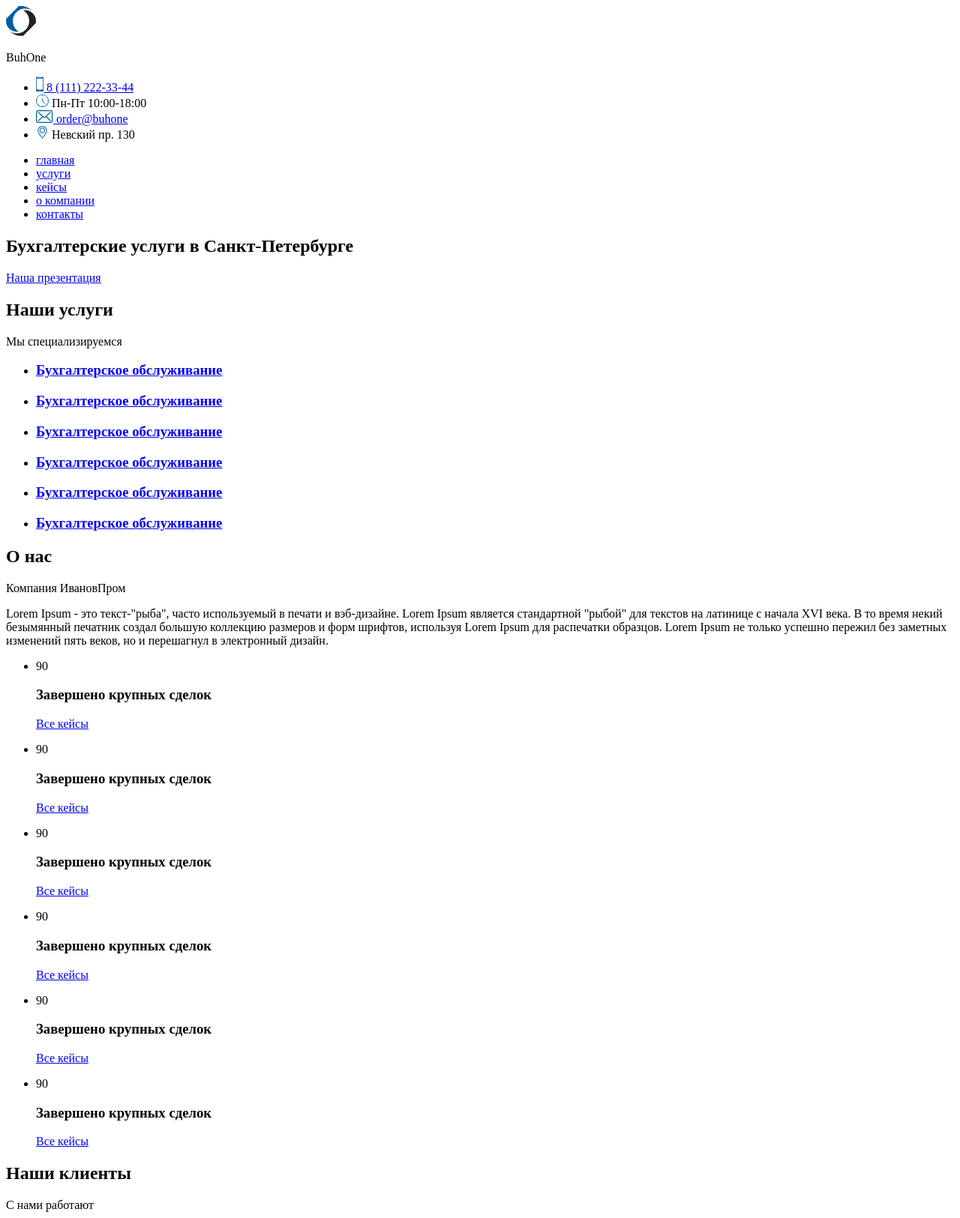
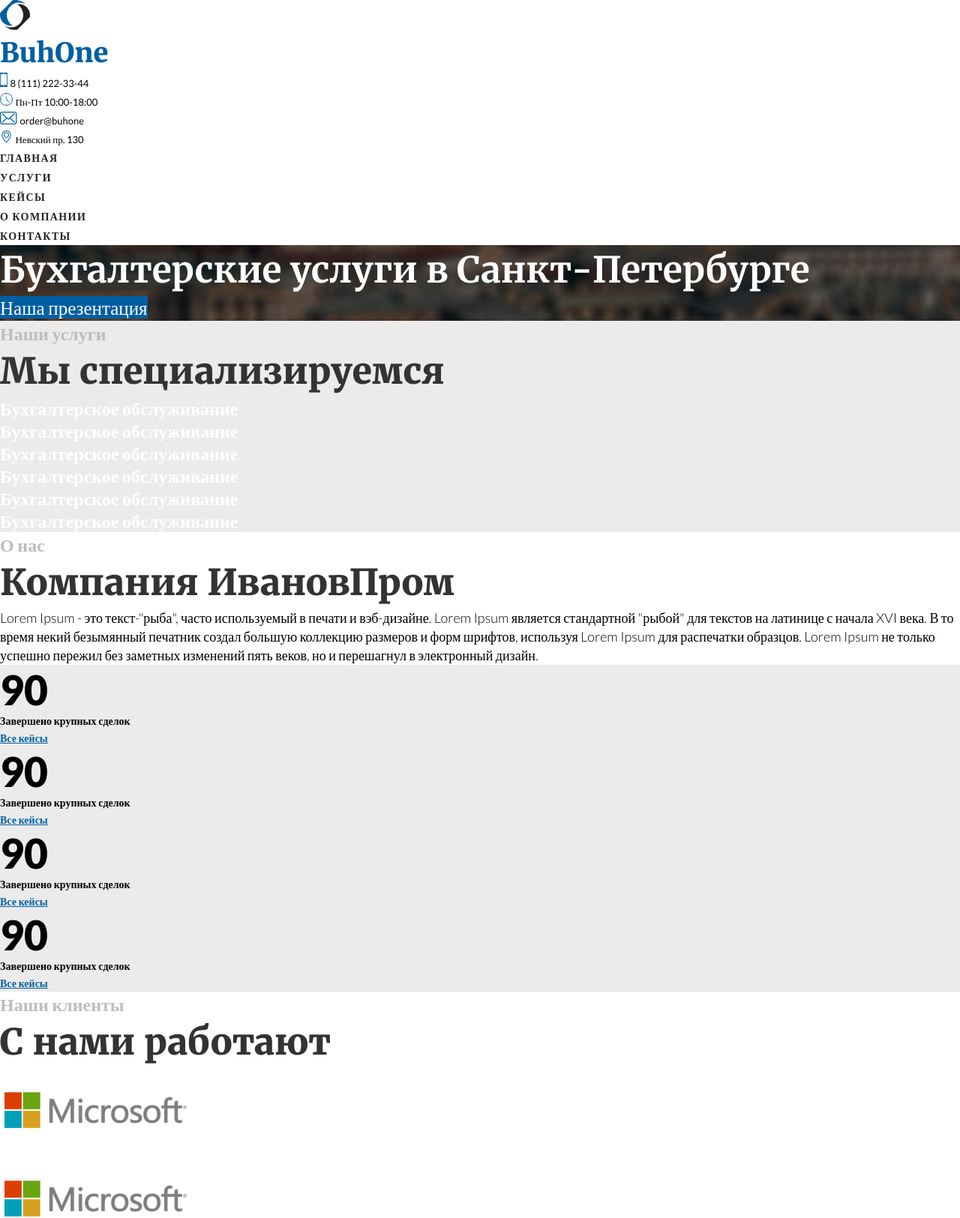
Before and after one commit to user-ngs/test-html-css, a plain HTML site: page index.html in a window 1280 px wide. Shown: the top 1625 px of the page at 75% size. Drawn offline with Linux system fonts and the light colour scheme.

Commit message:
add all fonts

```diff
--- /dev/null
+++ b/css/reset.css
@@ -0,0 +1,48 @@
+/* http://meyerweb.com/eric/tools/css/reset/
+   v2.0 | 20110126
+   License: none (public domain)
+*/
+
+html, body, div, span, applet, object, iframe,
+h1, h2, h3, h4, h5, h6, p, blockquote, pre,
+a, abbr, acronym, address, big, cite, code,
+del, dfn, em, img, ins, kbd, q, s, samp,
+small, strike, strong, sub, sup, tt, var,
+b, u, i, center,
+dl, dt, dd, ol, ul, li,
+fieldset, form, label, legend,
+table, caption, tbody, tfoot, thead, tr, th, td,
+article, aside, canvas, details, embed,
+figure, figcaption, footer, header, hgroup,
+menu, nav, output, ruby, section, summary,
+time, mark, audio, video {
+	margin: 0;
+	padding: 0;
+	border: 0;
+	font-size: 100%;
+/*	font: inherit; */
+	vertical-align: baseline;
+}
+/* HTML5 display-role reset for older browsers */
+article, aside, details, figcaption, figure,
+footer, header, hgroup, menu, nav, section {
+	display: block;
+}
+body {
+	line-height: 1;
+}
+ol, ul {
+	list-style: none;
+}
+blockquote, q {
+	quotes: none;
+}
+blockquote:before, blockquote:after,
+q:before, q:after {
+	content: '';
+	content: none;
+}
+table {
+	border-collapse: collapse;
+	border-spacing: 0;
+}
--- /dev/null
+++ b/css/style.css
@@ -0,0 +1,187 @@
+body {
+    color: #000000;
+    font-family: 'Lato';
+    font-size: 18px;
+    font-style: normal;
+    font-weight: 300;
+    line-height: 25px;
+}
+
+.header-title {
+    color: #005FA3;
+    font-family: 'Merriweather';
+    font-size: 36px;
+    font-weight: 900;
+    line-height: 50px;
+}
+
+.section-sub-title-blue {
+    color: #005FA3;
+}
+
+.header-contact-link {
+    text-decoration: none;
+}
+
+.header-contact-text {
+    color: #000000;
+    font-size: 13px;
+    font-weight: 400;
+    line-height: 17px
+}
+
+.header-nav-link {
+    text-decoration: none;
+    color: #222;
+    text-transform: uppercase;
+    font-size: 14px;
+    font-weight: 700;
+    letter-spacing: 1.4px;
+}
+
+.desc {
+    background-color: #191E22;
+    background-image: url(../img/screen-bkg-first.jpg);
+}
+
+.desc-title,
+.desc-link {
+    color: #FFF;
+}
+
+.desc-title {
+    font-family: 'Merriweather';
+    font-size: 48px;
+    font-weight: 700;
+    line-height: 66px;
+}
+
+.desc-link {
+    text-decoration: none;
+    text-align: center;
+    font-size: 25px;
+    font-weight: 400;
+    line-height: 35px;
+    background: #005FA3 ;
+}
+
+.service {
+    background-color: #EBEBEB;
+}
+
+.section-title {
+    color: #BDBDBD;
+    font-size: 24px;
+    font-weight: 900;
+    line-height: 33px;
+}
+
+.section-subtitle {
+    color: #333333;
+    font-family: 'Merriweather';
+    font-size: 48px;
+    font-weight: 900;
+    line-height: 69px;
+}
+
+.service-item-link {
+    background-color: #191E22;
+    background-image: url(../img/screen-bkg-second.jpg);
+    text-decoration: none;
+}
+
+.service-item-title {
+    color: #FFF;
+    font-size: 24px;
+    font-weight: 900;
+    line-height: 30px;
+}
+
+.button {
+    color: #FFF;
+    font-weight: 400;
+    font-family: inherit;
+    font-size: inherit;
+    line-height: inherit;
+    background: #005FA3;
+    border: none;
+}
+
+.review-item {
+    background: #EBEBEB;
+
+}
+
+.review-item-text {
+    color: #000000;
+}
+
+.review-item-author {
+    color: #000000;
+    font-weight: 900;
+}
+
+.review-item-position {
+    color: #4F4F4F;
+    font-weight: 400;
+    font-size: 14px;
+    line-height: 19px;
+}
+
+.about-item {
+    background: #EBEBEB;
+}
+
+.about-item-num {
+    font-size: 55px;
+    font-style: normal;
+    font-weight: 900;
+    line-height: 66px;
+}
+
+.about-item-header {
+    font-size: 14px;
+    font-weight: 700;
+    line-height: 18px;
+    letter-spacing: 0em;
+    text-align: left;
+}
+
+.about-item-link {
+    font-size: 14px;
+    font-weight: 700;
+    line-height: 17px;
+    color: #005FA3;
+}
+
+.advantage {
+    background: #EBEBEB;
+}
+
+.advantage-desc {
+    font-size: 36px;
+    font-weight: 700;
+    line-height: 48px;
+    text-align: left;
+}
+
+.footer-bkg {
+    background: #161616;
+    color: #FFF;
+    background-image: url(../img/screen-bkg-third.jpg);
+}
+
+.white {
+    color: #FFF;
+}
+
+.footer-contact-text {
+    font-size: 21px;
+    line-height: 29px;
+}
+
+.footer-text {
+    font-size: 14px;
+    font-weight: 300;
+    line-height: 19px;
+}
--- a/index.html
+++ b/index.html
@@ -4,100 +4,107 @@
     <meta charset="UTF-8">
     <meta name="viewport" content="width=device-width, initial-scale=1.0">
     <title>Бухгалтерские услуги</title>
+    <link rel="stylesheet" href="./css/reset.css">
+    <link rel="stylesheet" href="./css/style.css">
+    <link rel="preconnect" href="https://fonts.googleapis.com">
+    <link rel="preconnect" href="https://fonts.gstatic.com" crossorigin>
+    <link href="https://fonts.googleapis.com/css2?family=Lato:wght@300;400;700;900&family=Merriweather:wght@700;900&display=swap" rel="stylesheet">
 </head>
 <body>
-    <header>
-        <img src="./img/logo.svg" alt="logo">
-        <p>BuhOne</p>
+    <header class="header">
+        <img class="header-img" src="./img/logo.svg" alt="logo">
+        <p class="header-title">BuhOne</p>
         <ul>
             <li>
-                <a href="tel:81112223344">
+                <a href="tel:81112223344" class="header-contact-link">
                     <img src="./img/phone-01.svg" alt="phone">
-                    <span>8 (111) 222-33-44</span>
+                    <span class="header-contact-text">8 (111) 222-33-44</span>
                 </a>
             </li>
             <li>
                 <img src="./img/clock.svg" alt="clock">
-                <span>Пн-Пт 10:00-18:00</span>
+                <span class="header-contact-text">Пн-Пт 10:00-18:00</span>
             </li>
             <li>
-                <a href="mailto:order@buhone">
+                <a href="mailto:order@buhone" class="header-contact-link">
                     <img src="./img/envelope-blue.svg" alt="envelope-blue">
-                    <span>order@buhone</span>
+                    <span class="header-contact-text">order@buhone</span>
                 </a>
             </li>
             <li>
                 <img src="./img/mark.svg" alt="mark">
-                <span>Невский пр. 130</span>
+                <span class="header-contact-text">Невский пр. 130</span>
             </li>
         </ul>
         <nav>
             <ul>
-                <li><a href="#">главная</a></li>
-                <li><a href="#">услуги</a></li>
-                <li><a href="#">кейсы</a></li>
-                <li><a href="#">о компании</a></li>
-                <li><a href="#">контакты</a></li>
+                <li><a href="#" class="header-nav-link">главная</a></li>
+                <li><a href="#" class="header-nav-link">услуги</a></li>
+                <li><a href="#" class="header-nav-link">кейсы</a></li>
+                <li><a href="#" class="header-nav-link">о компании</a></li>
+                <li><a href="#" class="header-nav-link">контакты</a></li>
             </ul>
         </nav>
     </header>
     <main>
-        <section>
-            <h1>Бухгалтерские услуги в Санкт-Петербурге</h1>
-            <a href="#">Наша презентация</a>
+        <section class="desc">
+            <h1 class="desc-title">Бухгалтерские услуги в Санкт-Петербурге</h1>
+            <a href="#" class="desc-link">Наша презентация</a>
         </section>
-        <section>
-            <h2>Наши услуги</h2>
-            <p>Мы специализируемся</p>
-            <ul>
-                <li><a href="#"><h3>Бухгалтерское обслуживание</h3></a></li>
-                <li><a href="#"><h3>Бухгалтерское обслуживание</h3></a></li>
-                <li><a href="#"><h3>Бухгалтерское обслуживание</h3></a></li>
-                <li><a href="#"><h3>Бухгалтерское обслуживание</h3></a></li>
-                <li><a href="#"><h3>Бухгалтерское обслуживание</h3></a></li>
-                <li><a href="#"><h3>Бухгалтерское обслуживание</h3></a></li>
-            </ul>
-        </section>
-        <section>
-            <h2>О нас</h2>
-            <p>Компания <span>ИвановПром</span></p>
-            <p>Lorem Ipsum - это текст-"рыба", часто используемый в печати и вэб-дизайне. Lorem Ipsum является стандартной "рыбой" для текстов на латинице с начала XVI века. В то время некий безымянный печатник создал большую коллекцию размеров и форм шрифтов, используя Lorem Ipsum для распечатки образцов. Lorem Ipsum не только успешно пережил без заметных изменений пять веков, но и перешагнул в электронный дизайн.</p>
-            <ul>
+        <section class="service">
+            <h2 class="section-title">Наши услуги</h2>
+            <p class="section-subtitle">Мы специализируемся</p>
+            <ul class="service-list">
                 <li>
-                    <p>90</p>
-                    <h3>Завершено крупных сделок</h3>
-                    <a href="#">Все кейсы</a>
+                    <a href="#" class="service-item-link"><h3 class="service-item-title">Бухгалтерское обслуживание</h3></a>
                 </li>
                 <li>
-                    <p>90</p>
-                    <h3>Завершено крупных сделок</h3>
-                    <a href="#">Все кейсы</a>
+                    <a href="#" class="service-item-link"><h3 class="service-item-title">Бухгалтерское обслуживание</h3></a>
                 </li>
                 <li>
-                    <p>90</p>
-                    <h3>Завершено крупных сделок</h3>
-                    <a href="#">Все кейсы</a>
+                    <a href="#" class="service-item-link"><h3 class="service-item-title">Бухгалтерское обслуживание</h3></a>
                 </li>
                 <li>
-                    <p>90</p>
-                    <h3>Завершено крупных сделок</h3>
-                    <a href="#">Все кейсы</a>
+                    <a href="#" class="service-item-link"><h3 class="service-item-title">Бухгалтерское обслуживание</h3></a>
                 </li>
                 <li>
-                    <p>90</p>
-                    <h3>Завершено крупных сделок</h3>
-                    <a href="#">Все кейсы</a>
+                    <a href="#" class="service-item-link"><h3 class="service-item-title">Бухгалтерское обслуживание</h3></a>
                 </li>
                 <li>
-                    <p>90</p>
-                    <h3>Завершено крупных сделок</h3>
-                    <a href="#">Все кейсы</a>
+                    <a href="#" class="service-item-link"><h3 class="service-item-title">Бухгалтерское обслуживание</h3></a>
                 </li>
             </ul>
         </section>
         <section>
-            <h2>Наши клиенты</h2>
-            <p>С нами работают</p>
+            <h2 class="section-title">О нас</h2>
+            <p class="section-subtitle">Компания <span class="sectio n-sub-title-blue">ИвановПром</span></p>
+            <p>Lorem Ipsum - это текст-"рыба", часто используемый в печати и вэб-дизайне. Lorem Ipsum является стандартной "рыбой" для текстов на латинице с начала XVI века. В то время некий безымянный печатник создал большую коллекцию размеров и форм шрифтов, используя Lorem Ipsum для распечатки образцов. Lorem Ipsum не только успешно пережил без заметных изменений пять веков, но и перешагнул в электронный дизайн.</p>
+            <ul>
+                <li class="about-item">
+                    <p class="about-item-num">90</p>
+                    <h3 class="about-item-header">Завершено крупных сделок</h3>
+                    <a class="about-item-link" href="#">Все кейсы</a>
+                </li>
+                <li class="about-item">
+                    <p class="about-item-num">90</p>
+                    <h3 class="about-item-header">Завершено крупных сделок</h3>
+                    <a class="about-item-link" href="#">Все кейсы</a>
+                </li>
+                <li class="about-item">
+                    <p class="about-item-num">90</p>
+                    <h3 class="about-item-header">Завершено крупных сделок</h3>
+                    <a class="about-item-link" href="#">Все кейсы</a>
+                </li>
+                <li class="about-item">
+                    <p class="about-item-num">90</p>
+                    <h3 class="about-item-header">Завершено крупных сделок</h3>
+                    <a class="about-item-link" href="#">Все кейсы</a>
+                </li>
+            </ul>
+        </section>
+        <section>
+            <h2 class="section-title">Наши клиенты</h2>
+            <p class="section-subtitle">С нами работают</p>
             <ul>
                 <li><img src="./img/logo-partner.png" alt="logo-partner"></li>
                 <li><img src="./img/logo-partner.png" alt="logo-partner"></li>
@@ -109,39 +116,36 @@
                 <li><img src="./img/logo-partner.png" alt="logo-partner"></li>
             </ul>
         </section>
-        <section>
-            <h2>Отзывы</h2>
-            <p>Ваши благодарности</p>
-            <button type="button">Оставить отзыв</button>
+        <section class="review">
+            <h2 class="section-title">Отзывы</h2>
+            <p class="section-subtitle">Ваши благодарности</p>
+            <button class="button" type="button">Оставить отзыв</button>
             <ul>
-                <li>
-                    <p>Lorem Ipsum - это текст-"рыба", часто используемый в печати и вэб-дизайне. Lorem Ipsum является стандартной "рыбой" для текстов на латинице с начала XVI века. В то время некий безымянный печатник создал большую коллекцию размеров и форм шрифтов, используя Lorem Ipsum для распечатки образцов. Lorem Ipsum - это текст-"рыба", часто используемый в печати и вэб-дизайне.</p>
+                <li class="review-item">
+                    <p class="review-item-text">Lorem Ipsum - это текст-"рыба", часто используемый в печати и вэб-дизайне. Lorem Ipsum является стандартной "рыбой" для текстов на латинице с начала XVI века. В то время некий безымянный печатник создал большую коллекцию размеров и форм шрифтов, используя Lorem Ipsum для распечатки образцов. Lorem Ipsum - это текст-"рыба", часто используемый в печати и вэб-дизайне.</p>
                     <img src="./img/woman-pic.png" alt="woman-pic">
-                    <p>Екатерина Иванова</p>
-                    <p>Директор ООО "Раз-Два" </p>
+                    <p class="review-item-author">Екатерина Иванова</p>
+                    <p class="review-item-position">Директор ООО "Раз-Два" </p>
                 </li>
-                <li>
-                    <p>
-                        Lorem Ipsum - это текст-"рыба", часто используемый в печати и вэб-дизайне. Lorem Ipsum является стандартной "рыбой" для текстов на латинице с начала XVI века. В то время некий безымянный печатник создал большую коллекцию размеров и форм шрифтов, используя Lorem Ipsum для распечатки образцов. Lorem Ipsum - это текст-"рыба", часто используемый в печати и вэб-дизайне.
-                    </p>
+                <li class="review-item">
+                    <p class="review-item-text">Lorem Ipsum - это текст-"рыба", часто используемый в печати и вэб-дизайне. Lorem Ipsum является стандартной "рыбой" для текстов на латинице с начала XVI века. В то время некий безымянный печатник создал большую коллекцию размеров и форм шрифтов, используя Lorem Ipsum для распечатки образцов. Lorem Ipsum - это текст-"рыба", часто используемый в печати и вэб-дизайне.</p>
                     <img src="./img/woman-pic.png" alt="woman-pic">
-                    <p>Екатерина Иванова</p>
-                    <p>Директор ООО "Раз-Два" </p>
+                    <p class="review-item-author">Екатерина Иванова</p>
+                    <p class="review-item-position">Директор ООО "Раз-Два" </p>
                 </li>
-                <li>
-                    <p>
-                        Lorem Ipsum - это текст-"рыба", часто используемый в печати и вэб-дизайне. Lorem Ipsum является стандартной "рыбой" для текстов на латинице с начала XVI века. В то время некий безымянный печатник создал большую коллекцию размеров и форм шрифтов, используя Lorem Ipsum для распечатки образцов. Lorem Ipsum - это текст-"рыба", часто используемый в печати и вэб-дизайне.
-                    </p>
+                <li class="review-item">
+                    <p class="review-item-text">Lorem Ipsum - это текст-"рыба", часто используемый в печати и вэб-дизайне. Lorem Ipsum является стандартной "рыбой" для текстов на латинице с начала XVI века. В то время некий безымянный печатник создал большую коллекцию размеров и форм шрифтов, используя Lorem Ipsum для распечатки образцов. Lorem Ipsum - это текст-"рыба", часто используемый в печати и вэб-дизайне.</p>
                     <img src="./img/woman-pic.png" alt="woman-pic">
-                    <p>Екатерина Иванова</p>
-                    <p>Директор ООО "Раз-Два" </p>
+                    <p class="review-item-author">Екатерина Иванова</p>
+                    <p class="review-item-position">Директор ООО "Раз-Два" </p>
                 </li>
-                <li>
-                    <p>Lorem Ipsum - это текст-"рыба", часто используемый в печати и вэб-дизайне. Lorem Ipsum является стандартной "рыбой" для текстов на латинице с начала XVI века. В то время некий безымянный печатник создал большую коллекцию размеров и форм шрифтов, используя Lorem Ipsum для распечатки образцов. Lorem Ipsum - это текст-"рыба", часто используемый в печати и вэб-дизайне.</p>
+                <li class="review-item">
+                    <p class="review-item-text">Lorem Ipsum - это текст-"рыба", часто используемый в печати и вэб-дизайне. Lorem Ipsum является стандартной "рыбой" для текстов на латинице с начала XVI века. В то время некий безымянный печатник создал большую коллекцию размеров и форм шрифтов, используя Lorem Ipsum для распечатки образцов. Lorem Ipsum - это текст-"рыба", часто используемый в печати и вэб-дизайне.</p>
                     <img src="./img/woman-pic.png" alt="woman-pic">
-                    <p>Екатерина Иванова</p>
-                    <p>Директор ООО "Раз-Два" </p>
+                    <p class="review-item-author">Екатерина Иванова</p>
+                    <p class="review-item-position">Директор ООО "Раз-Два" </p>
                 </li>
+
             </ul>
             <ul>
                 <li><button type="button">1</button></li>
@@ -156,48 +160,53 @@
                 <img src="./img/arrow-right.png" alt="arrow-right">
             </button>
         </section>
-        <section>
-            <h2>Наши преимущества</h2>
-            <p>Мы предлагаем</p>
+        <section class="advantage">
+            <h2 class="section-title">Наши преимущества</h2>
+            <p class="section-subtitle">Мы предлагаем</p>
             <ul>
                 <li>
                     <img src="./img/quality-pic.png" alt="quality-pic">
-                    <p>Качество</p>
+                    <p class="advantage-desc">Качество</p>
                 </li>
                 <li>
                     <img src="./img/speed-pic.png" alt="speed-pic">
-                    <p>Оперативность</p>
+                    <p class="advantage-desc">Оперативность</p>
                 </li>
                 <li>
                     <img src="./img/expert-pic.png" alt="expert-pic">
-                    <p>Экспертность</p>
+                    <p class="advantage-desc">Экспертность</p>
                 </li>
             </ul>
         </section>
     </main>
-    <footer>
-        <h2>Связь с нами</h2>
+    <footer class="footer">
+        <div class="footer-bkg">
+            <div>
+                <h2 class="section-subtitle white">Связь с нами</h2>
                 <p>У вас остались вопросы? Напишите нам - мы ответим в ближайшее время!</p>
                 <ul>
                     <li>
                         <a href="tel:81112223344">
                             <img src="./img/phone-02.svg" alt="phone-02">
-                    <span>+7 (111) 222-33-44</span>
+                            <span class="footer-contact-text">+7 (111) 222-33-44</span>
                         </a>
                     </li>
                     <li>
-                a href="mailto:order@buhone">
+                        <a href="mailto:order@buhone">
                             <img src="./img/envelope-white.svg" alt="envelope-white">
-                    <span>order@bu-one</span>
+                            <span class="footer-contact-text">order@bu-one</span>
                         </a>
                     </li>
                 </ul>
+            </div>
             <div>
                 форма
+                <button class="button">Отправить сообщение</button>
+            </div>
         </div>
         <div>
-            <p>2019 (с) Все права защищены. БухОне.ру</p>
-            <p>Разработано: BuhOne</p>
+            <p class="footer-text">2019 (с) Все права защищены. БухОне.ру</p>
+            <p class="footer-text">Разработано: BuhOne</p>
         </div>
     </footer>
     <div>попап</div>
```
Lines whose indentation alone changed are shown as unchanged.
